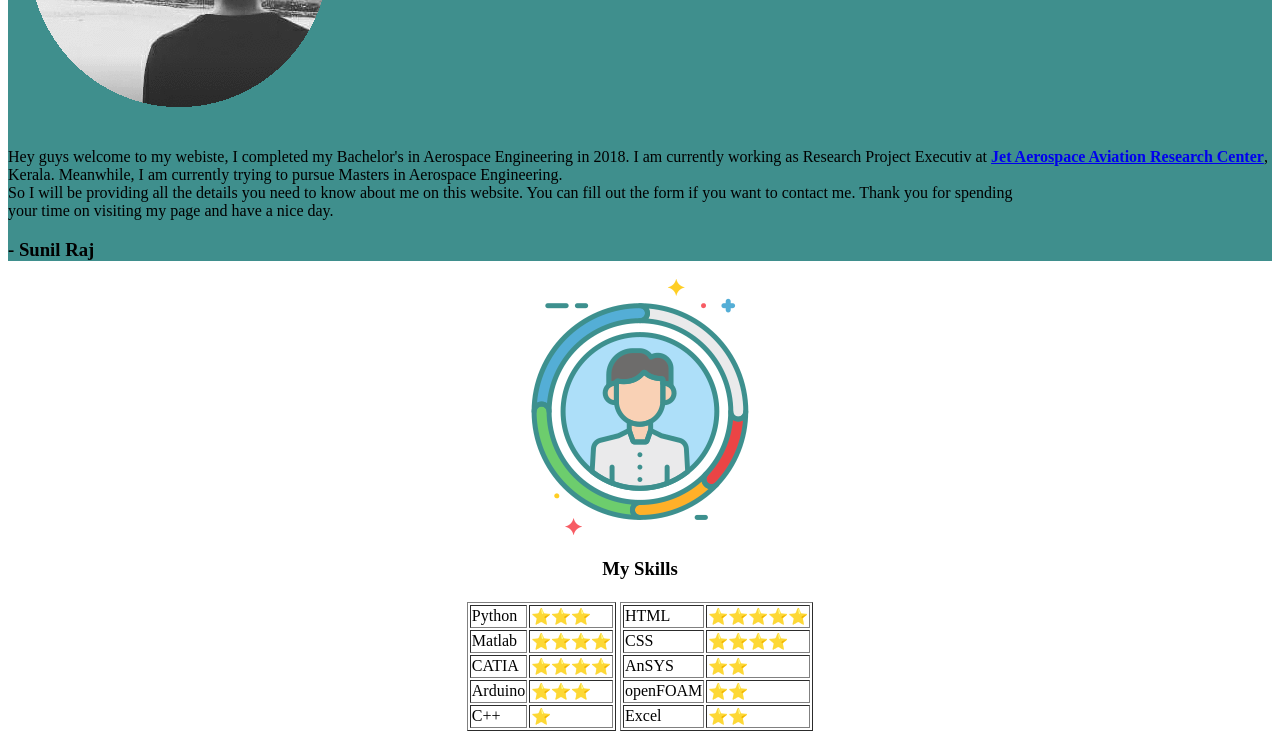
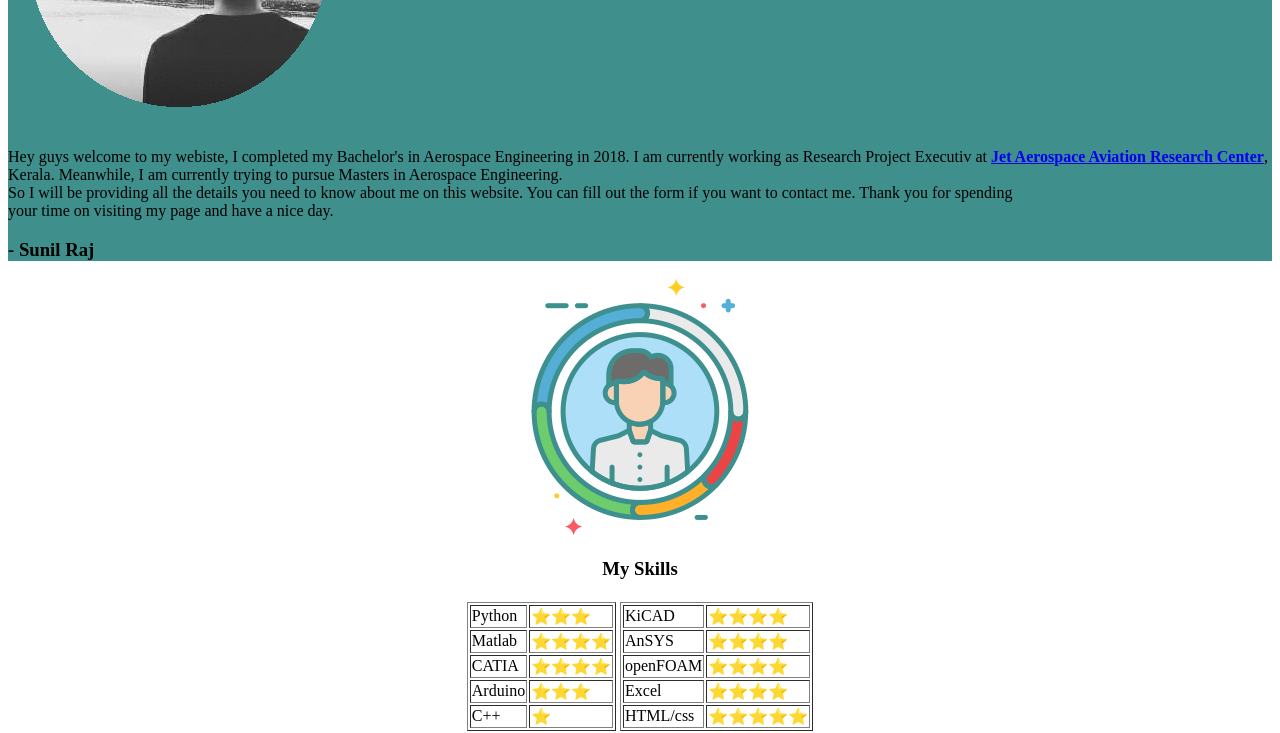
Before and after one commit to PVSSLR/Website, a plain HTML site: page VSSLR/index.html in a window 1280 px wide. Shown: the part 228-961 px from the top of the page. Drawn offline with Linux system fonts and the light colour scheme.

Commit message:
Update index.html

```diff
--- a/VSSLR/index.html
+++ b/VSSLR/index.html
@@ -67,24 +67,24 @@ Research Center</strong></a>, Kerala. Meanwhile, I am currently trying to pursue
     <td><table border="1">
       <tbody>
         <tr>
-          <td>HTML</td>
-          <td>⭐⭐⭐⭐⭐</td>
-        </tr>
-        <tr>
-          <td>CSS</td>
+          <td>KiCAD</td>
           <td>⭐⭐⭐⭐</td>
         </tr>
         <tr>
           <td>AnSYS</td>
-          <td>⭐⭐</td>
+          <td>⭐⭐⭐⭐</td>
         </tr>
         <tr>
           <td>openFOAM</td>
-          <td>⭐⭐</td>
+          <td>⭐⭐⭐⭐</td>
         </tr>
         <tr>
           <td>Excel</td>
-          <td>⭐⭐</td>
+          <td>⭐⭐⭐⭐</td>
+        </tr>
+         <tr>
+          <td>HTML/css</td>
+          <td>⭐⭐⭐⭐⭐</td>
         </tr>
       </tbody>
     </table></td>
```
